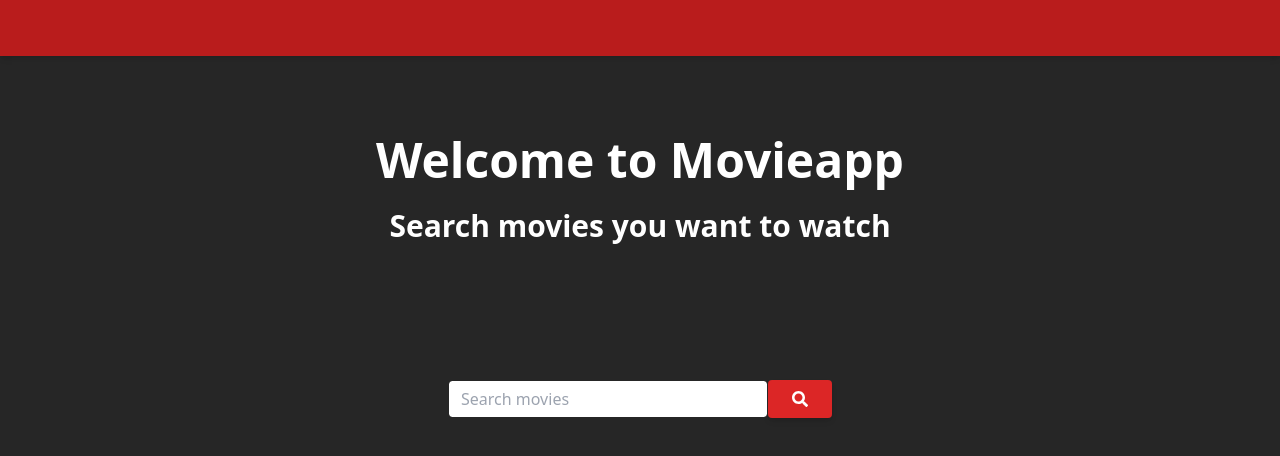
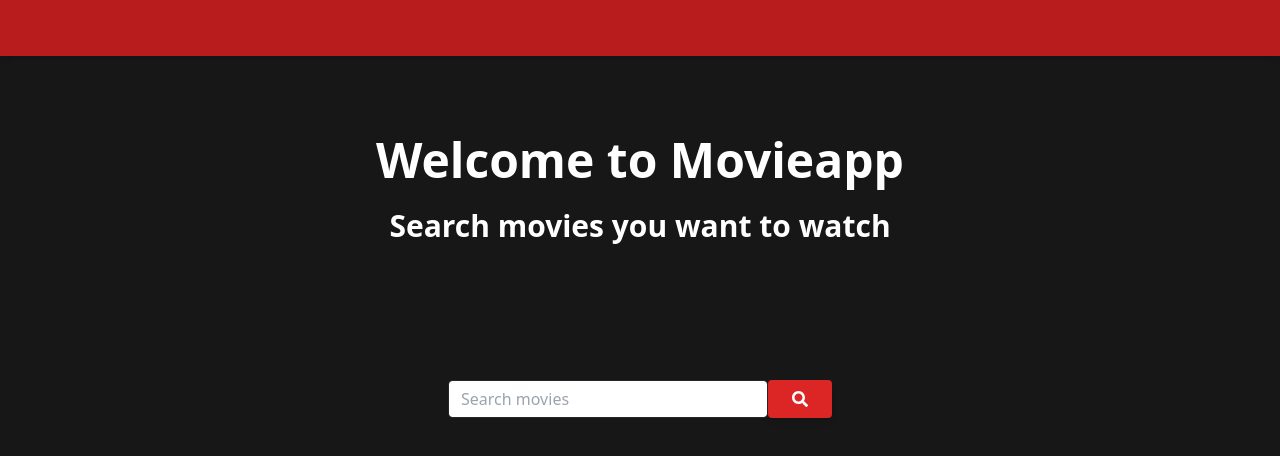
Before and after one commit to likuor/movieapp, a React (Create React App) app: page / in a window 1280 px wide. Shown: the top 456 px of the page. Built offline with nearby package versions, Linux system fonts and the light colour scheme; no server answers.

Commit message:
Refactor CSS. Change colors

```diff
--- a/src/components/Header.jsx
+++ b/src/components/Header.jsx
@@ -25,7 +25,7 @@ function header(props) {
             </div>
           </div>
         </nav>
-        <div className='text-center bg-neutral-800 text-white py-20 px-6'>
+        <div className='text-center bg-neutral-900 text-white py-20 px-6'>
           <h1 className='text-5xl font-bold mb-6'>Welcome to Movieapp</h1>
           <h3 className='text-3xl font-bold mb-6'>
             Search movies you want to watch
--- a/src/components/Movie.jsx
+++ b/src/components/Movie.jsx
@@ -13,8 +13,8 @@ function Movie(props) {
                 alt=''
               />
             </a>
-            <div className='py-6 bg-neutral-800'>
-              <h5 className='text-white text-xl font-medium mb-2 bg-neutral-700 h-80'>
+            <div className='py-6 bg-neutral-900'>
+              <h5 className='text-white text-xl font-medium mb-2 bg-neutral-800 h-80'>
                 {movie.Title}
               </h5>
               <p className='text-white text-base mb-4 flex-auto text-center'>
@@ -24,7 +24,7 @@ function Movie(props) {
               <div className='flex'>
                 <button
                   type='button'
-                  className='flex-auto inline-block px-6 py-2.5 bg-red-600 text-white font-medium text-xs leading-tight uppercase rounded shadow-md hover:bg-red-700 hover:shadow-lg focus:bg-red-700 focus:shadow-lg focus:outline-none focus:ring-0 active:bg-red-800 active:shadow-lg transition duration-150 ease-in-out'
+                  className='flex-auto inline-block px-6 py-2.5 bg-red-600 text-white font-medium text-xs leading-tight uppercase rounded shadow-md hover:bg-red-700 hover:shadow-lg focus:bg-red-700 focus:shadow-lg focus:outline-none focus:ring-0 active:bg-red-900 active:shadow-lg transition duration-150 ease-in-out'
                 >
                   Amazon
                 </button>
--- a/src/index.css
+++ b/src/index.css
@@ -3,5 +3,5 @@
 @tailwind utilities;
 
 * {
-  background-color: #262626;
+  background-color: #171717;
 }
```
